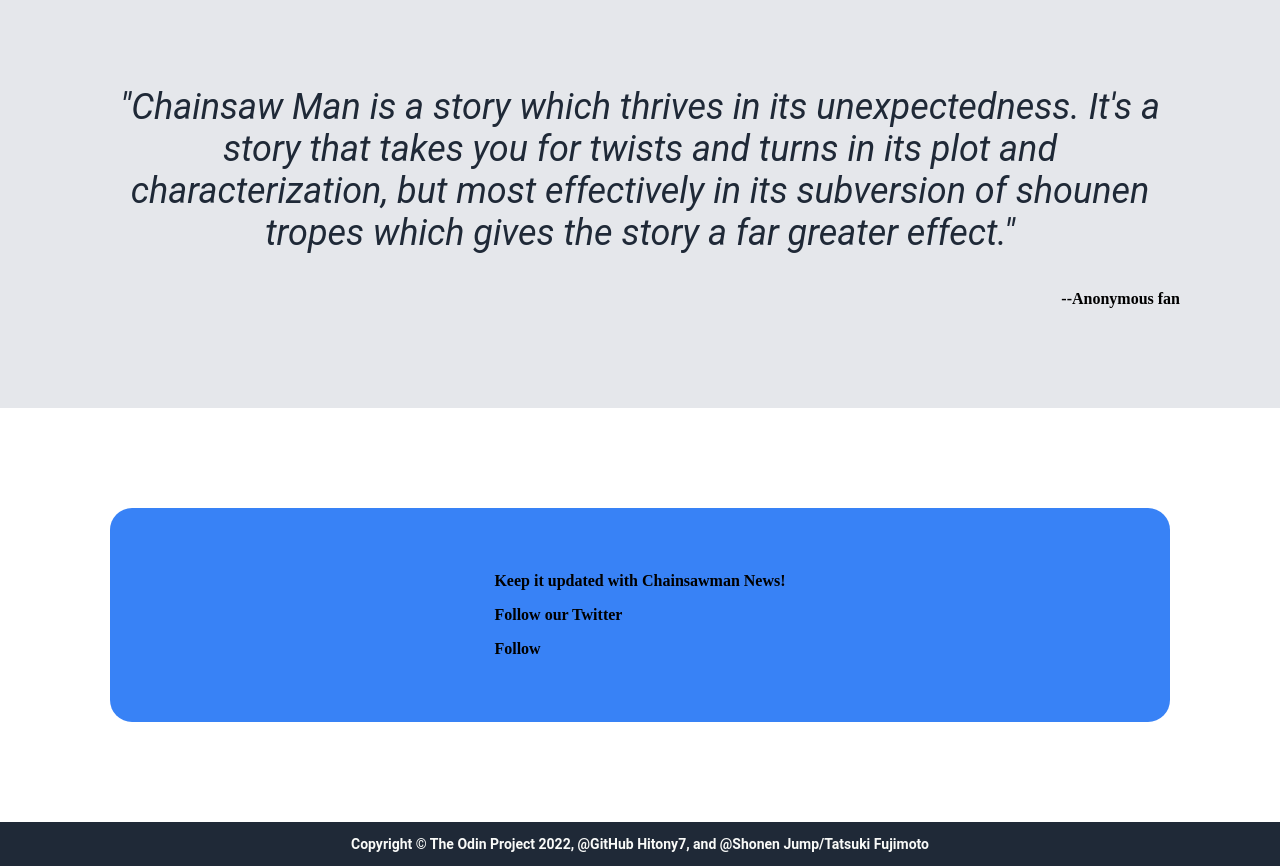
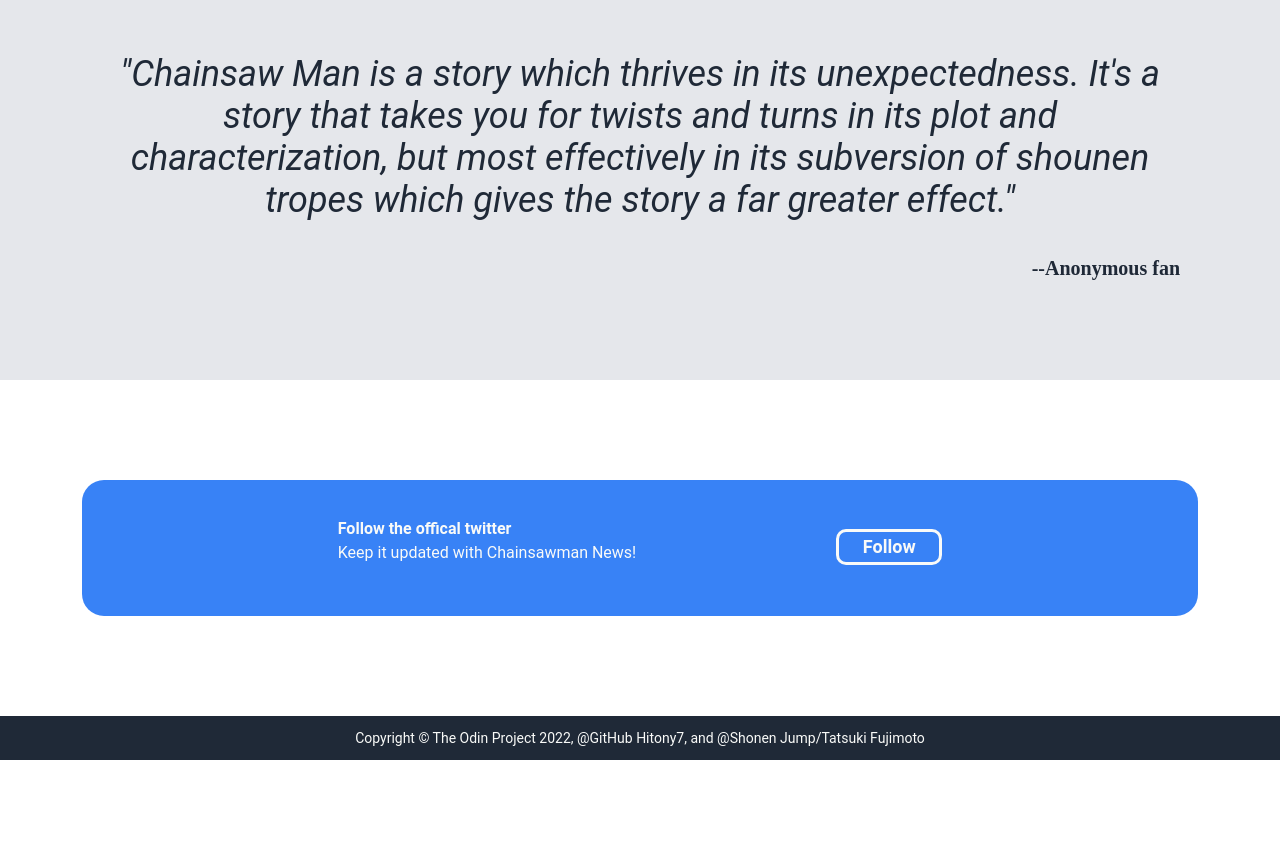
Before and after one commit to hitony7/landing-page, a plain HTML site: page index.html in a window 1280 px wide. Shown: the part 1486-2352 px from the top of the page. After the commit the page ends 2246 px from the top, so only its background shows below. Drawn offline with Linux system fonts and the light colour scheme.

Commit message:
image update

```diff
--- a/index.html
+++ b/index.html
@@ -8,6 +8,7 @@
     <link rel="stylesheet" href="styles.css">
 </head>
     <header>
+            <img id="headerimage" src="images/poc.jpg" alt="Pochita"/>
             <div>
                 Contact
             </div>
@@ -49,12 +50,12 @@
         <div id = "popup">
             <div id="box" >
                 <div>
-                    <b>Keep it updated with Chainsawman News!<b>
-                    <p>Follow our Twitter</p>
+                    <b>Follow the offical twitter</b>
+                    <p>Keep it updated with Chainsawman News!</p>
                 </div>
-                <div id="button">
+                <a id="button" href="https://mobile.twitter.com/chainsaw_en">
                        Follow
-                </div>
+                </a>
             </div>
         </div>
     </body>
--- a/styles.css
+++ b/styles.css
@@ -51,6 +51,7 @@ h1{
 }
 
 
+
 #herotext{
   flex-basis: 500px;
   display: flex;
@@ -82,9 +83,10 @@ h1{
 }
 
 #blockimage {
+  width: 100%;
+  height: 40vh;
+  flex-basis: 10em;
   border-radius: 8px;
-  max-width: 100%;
-  height: 400px;
 }
 
 
@@ -166,7 +168,9 @@ img {
 #quote b {
   padding-right: 100px;
   padding-bottom: 100px;
-  font-size: 16px;
+  font-size: 20px;
+  font-weight: bolder;
+  color:#1f2937;
 }
 
 #popup {
@@ -180,12 +184,48 @@ img {
   background-color: #3882f6;
   margin-top: 100px;
   margin-bottom: 100px;
-  padding-top: 5%;
-  padding-bottom: 5%;
-  padding-right: 30%;
-  padding-left: 30%;
+  padding-top: 3%;
+  padding-bottom: 3%;
+  padding-right: 20%;
+  padding-left: 20%;
 }
 
+#box {
+  display: flex;
+  flex-direction: row;
+}
+
+#box b {
+  font-weight: bold;
+  color: #F9FAF8;
+  font-family:  'Roboto', arial;
+}
+
+#box p {
+  margin-top: 5px;
+  color: #F9FAF8;
+  font-family:  'Roboto', arial;
+}
+#box #button {
+  margin-top: 10px;
+  border-radius: 10px;
+  height: 30px;
+  width: 100px;
+  border:3px solid #F9FAF8;
+  color: #F9FAF8;
+  font-family:  'Roboto', arial;
+  display: flex;
+  justify-content: center;
+  align-items: center;
+  font-weight: bold;
+  font-size: 18px;
+  margin-left: 200px;
+  text-decoration:none;
+}
+
+#box #button:hover {
+  opacity: 0.5;
+}
 footer{
   display: flex;
   align-items: center;
```
Also changed, not shown: images/poc.jpg (added).
